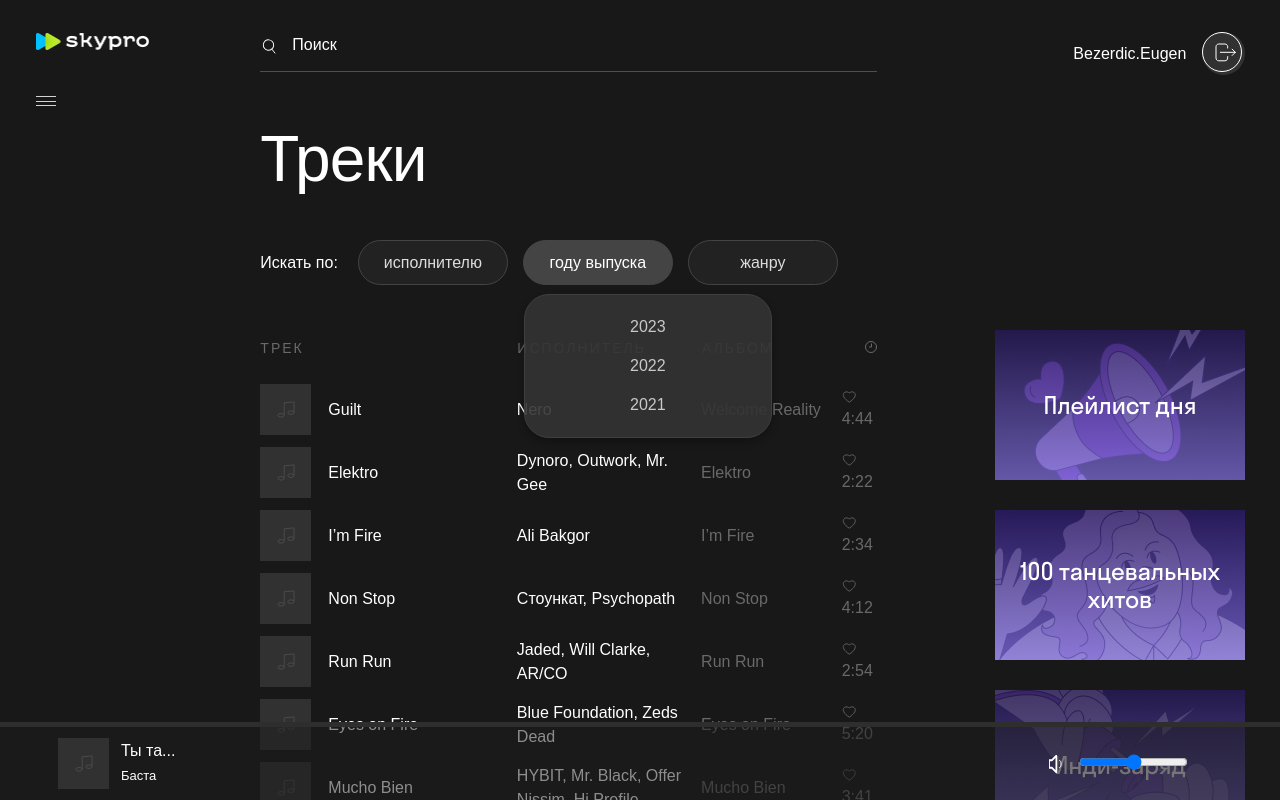
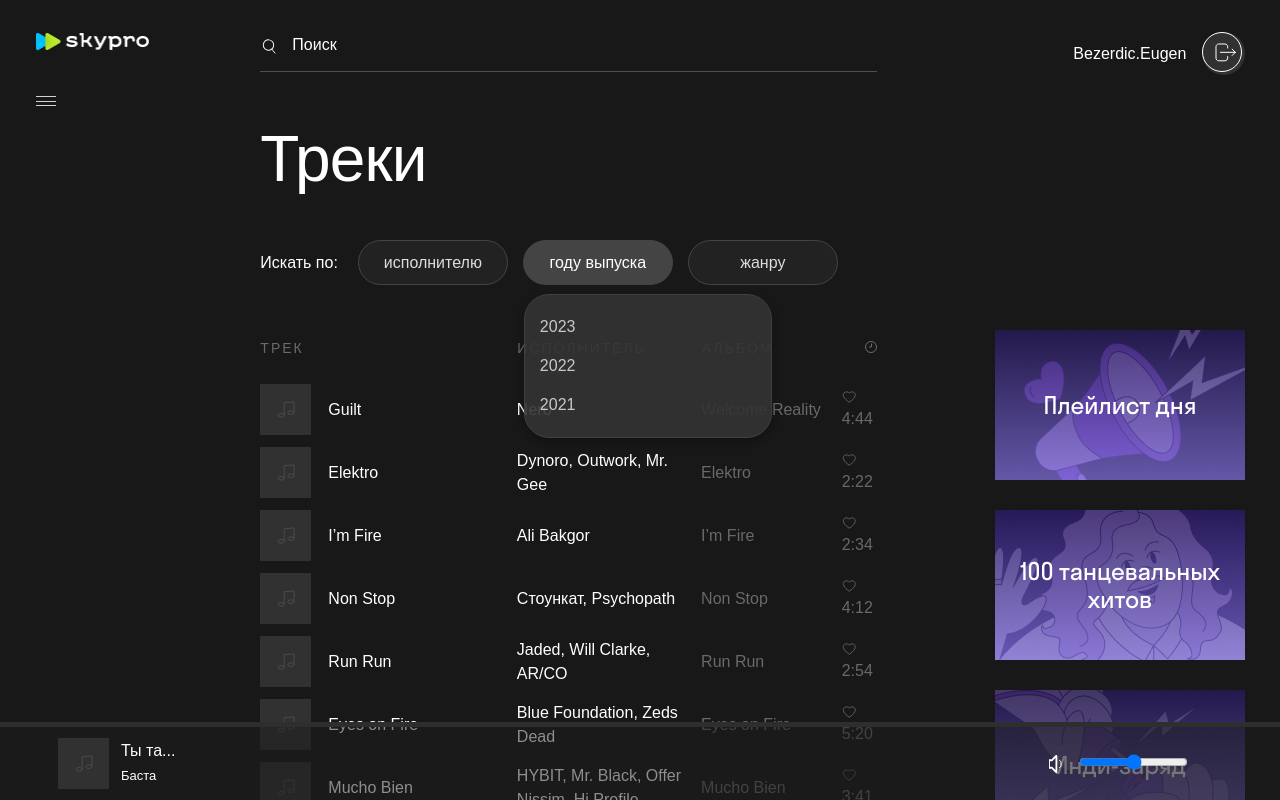
Before and after one commit to Worittage/worymusi, a React (Create React App) app: page / in a window 1280 px wide. Both pictures are taken after a click on the element "году выпуска". Built offline with nearby package versions, Linux system fonts and the light colour scheme.

Commit message:
addStyles

```diff
--- a/src/components/mainComponent/centerblockComponent/Centerblock.jsx
+++ b/src/components/mainComponent/centerblockComponent/Centerblock.jsx
@@ -61,7 +61,7 @@ function Centerblock() {
           году выпуска
           {activeFilter === "year" && (
             <div className="filter__dropdown">
-              <ul>
+              <ul className="yars-list">
                 <li>2023</li>
                 <li>2022</li>
                 <li>2021</li>
@@ -78,7 +78,7 @@ function Centerblock() {
           жанру
           {activeFilter === "genre" && (
             <div className="filter__dropdown">
-              <ul>
+              <ul className="janr-list">
                 <li>Поп</li>
                 <li>Рок</li>
                 <li>Джаз</li>
```
